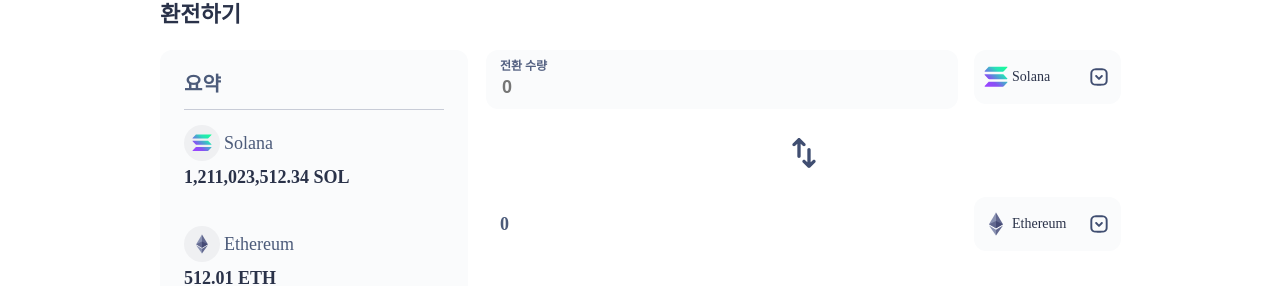
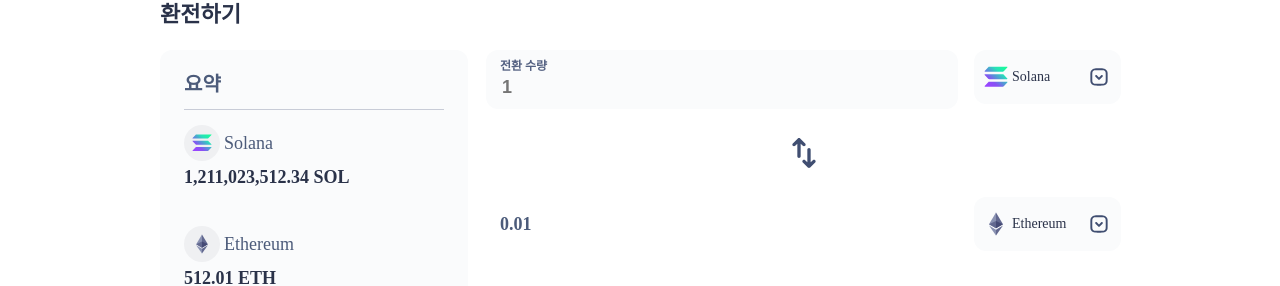
Before and after one commit to Sonwanseo/alocados-frontend-task, a React (Create React App) app: page /exchanging-money in a window 1280 px wide. Shown: the part 236-522 px from the top of the page. Built offline with nearby package versions, Linux system fonts and the light colour scheme.

Commit message:
feat: 최소 금액 미달 에러 추가

```diff
--- a/src/pages/ExchangingMoney/ExchangingMoney.tsx
+++ b/src/pages/ExchangingMoney/ExchangingMoney.tsx
@@ -27,7 +27,16 @@
 `;
 
 export function ExchangingMoney() {
-  const { targetType, resultType, resultAmount, noneHoldingError, changeTargetType, changeTargetAmount, changeResultType } = useExchangingMoney();
+  const {
+    targetType,
+    resultType,
+    resultAmount,
+    noneHoldingError,
+    minimumAmountShortageError,
+    changeTargetType,
+    changeTargetAmount,
+    changeResultType,
+  } = useExchangingMoney();
 
   return (
     <BasicLayout>
@@ -41,6 +50,7 @@
               resultType={resultType}
               resultAmount={resultAmount}
               noneHoldingError={noneHoldingError}
+              minimumAmountShortageError={minimumAmountShortageError}
               changeTargetType={changeTargetType}
               changeTargetAmount={changeTargetAmount}
               changeResultType={changeResultType}
--- a/src/pages/ExchangingMoney/components/Exchange/Exchange.tsx
+++ b/src/pages/ExchangingMoney/components/Exchange/Exchange.tsx
@@ -53,13 +53,23 @@
   resultType: TokenType;
   resultAmount: number;
   noneHoldingError: boolean;
+  minimumAmountShortageError: boolean;
   changeTargetType: (token: TokenType) => void;
   changeTargetAmount: (amount: string) => void;
   changeResultType: (token: TokenType) => void;
 };
 
 export function Exchange(props: Props) {
-  const { targetType, resultType, resultAmount, noneHoldingError, changeTargetType, changeTargetAmount, changeResultType } = props;
+  const {
+    targetType,
+    resultType,
+    resultAmount,
+    noneHoldingError,
+    minimumAmountShortageError,
+    changeTargetType,
+    changeTargetAmount,
+    changeResultType,
+  } = props;
 
   return (
     <FlexBox
@@ -69,11 +79,11 @@
       }}
     >
       <BoxWrapper>
-        <TargetBox column disabled={noneHoldingError}>
+        <TargetBox column disabled={noneHoldingError || minimumAmountShortageError}>
           <Text overline semibold color={SHADE['600']}>
             전환 수량
           </Text>
-          <TargetInput placeholder="0" onChange={(e) => changeTargetAmount(e.target.value)} disabled={noneHoldingError} />
+          <TargetInput placeholder="1" onChange={(e) => changeTargetAmount(e.target.value)} disabled={noneHoldingError} />
         </TargetBox>
         <Select tokenType={targetType} changeToken={changeTargetType} />
       </BoxWrapper>
--- a/src/pages/ExchangingMoney/useExchangingMoney.tsx
+++ b/src/pages/ExchangingMoney/useExchangingMoney.tsx
@@ -5,16 +5,25 @@
 
 export function useExchangingMoney() {
   const [targetType, setTargetType] = React.useState<TokenType>('Solana');
-  const [targetAmount, setTargetAmount] = React.useState('0');
+  const [targetAmount, setTargetAmount] = React.useState('1');
   const [resultType, setResultType] = React.useState<TokenType>('Ethereum');
   const [resultAmount, setResultAmount] = React.useState(0);
   const [noneHoldingError, setNoneHoldingError] = React.useState(false);
+  const [minimumAmountShortageError, setMinimumAmountShortageError] = React.useState(false);
 
   const { tokens } = useTokenStore();
 
   React.useEffect(() => {
     checkNoneHoldingError();
   }, [targetType]);
+
+  React.useEffect(() => {
+    checkMinimumAmountShortageError();
+  }, [targetAmount]);
+
+  React.useEffect(() => {
+    console.log(noneHoldingError, minimumAmountShortageError);
+  });
 
   React.useEffect(() => {
     setResultAmount(TokenService.getResultAmount(targetType, targetAmount, resultType));
@@ -37,5 +46,19 @@
     else setNoneHoldingError(false);
   };
 
-  return { targetType, resultType, resultAmount, noneHoldingError, changeTargetType, changeTargetAmount, changeResultType };
+  const checkMinimumAmountShortageError = () => {
+    if (parseFloat(targetAmount) === 0 || targetAmount === '') setMinimumAmountShortageError(true);
+    else setMinimumAmountShortageError(false);
+  };
+
+  return {
+    targetType,
+    resultType,
+    resultAmount,
+    noneHoldingError,
+    minimumAmountShortageError,
+    changeTargetType,
+    changeTargetAmount,
+    changeResultType,
+  };
 }
```
